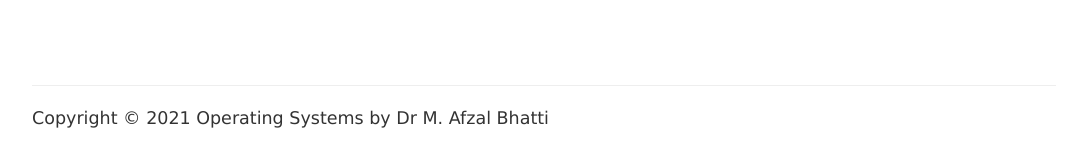
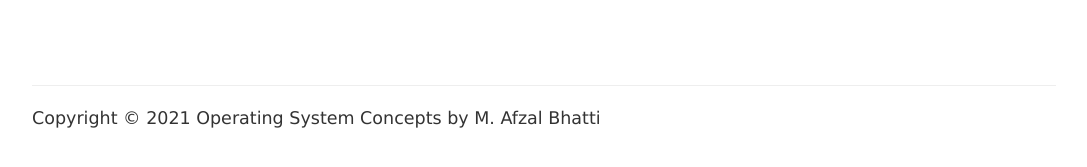
Before and after one commit to CS-Concepts-hub/Operating-Systems-Concepts, a Jekyll site: the page built from index.html, in a window 1280 px wide and 900 px high, scrolled down 1947 px. Shown: the part 682-849 px from the top of the window, without its empty margins (96-1183 px from the left). Built offline with Jekyll 4.4.1, drawn with Linux system fonts in a browser that asks for light colours.

Commit message:
Update footer.html

```diff
--- a/_includes/footer.html
+++ b/_includes/footer.html
@@ -3,7 +3,7 @@
       <hr>
         <div class="l">
           <div>
-            Copyright &copy; <script>document.write(new Date().getFullYear())</script> Operating Systems by Dr M. Afzal Bhatti
+            Copyright &copy; <script>document.write(new Date().getFullYear())</script> Operating System Concepts by M. Afzal Bhatti
           </div>
         </div>
   </div>
```
